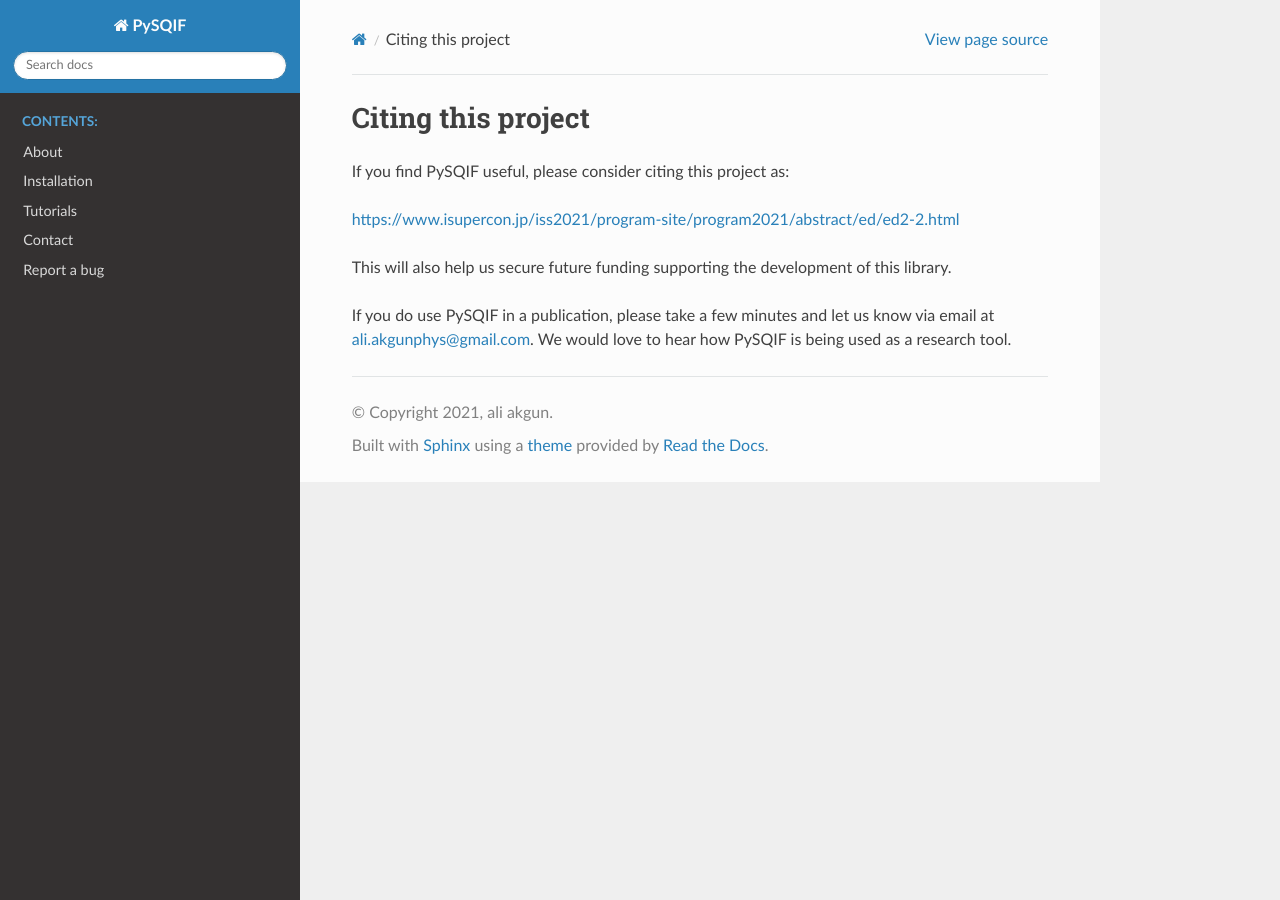
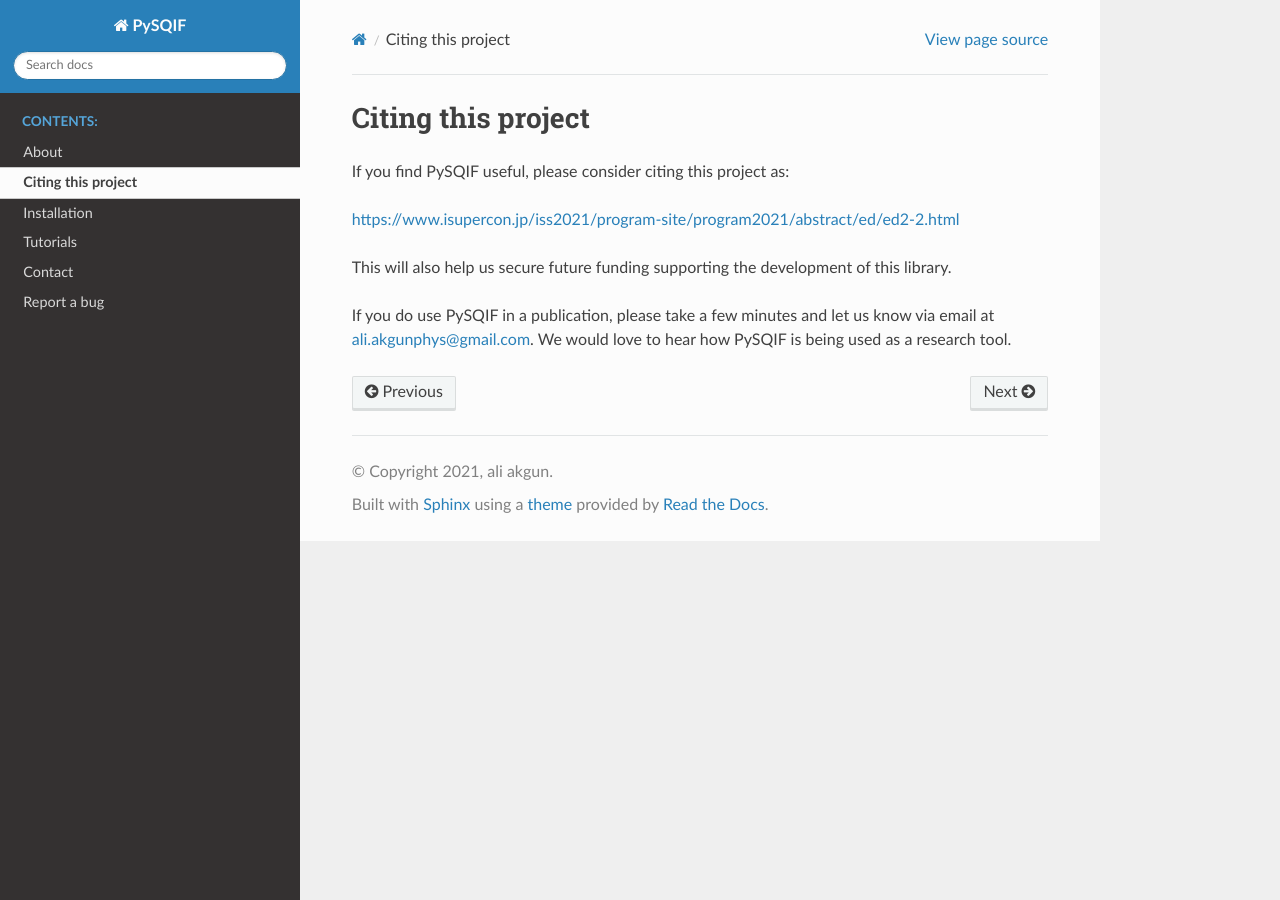
Before and after one commit to aakgn/PySQIF, a Sphinx documentation site: the page built from docs/source/citing_this_project.rst, in a window 1280 px wide. Built offline with Sphinx 7.4.7 and the Read the Docs theme 2.0.0, drawn with Linux system fonts in a browser that asks for light colours; pages that are not in the unit, such as notebooks, are missing from menus.

Commit message:
Update index.rst

```diff
--- a/docs/source/index.rst
+++ b/docs/source/index.rst
@@ -6,7 +6,7 @@
 PySQIF
 ==================
 
-.. note:: We hope you enjoy using PySQIF. Please help us make PySQIF better by :ref:`citing` in your publications
+.. note:: We hope you enjoy using PySQIF. Please help us make PySQIF better by :ref:`citing_this_project` in your publications
 
 
 PySQIF stands for Python Super Conductor Quantum Interference Filters.
@@ -22,7 +22,7 @@ normalized applied external magnetic flux as an output.
     :caption: Contents:
 
     about
-    citing
+    citing_this_project
     installation
     tutorials
     List of functions <API/index>
```
